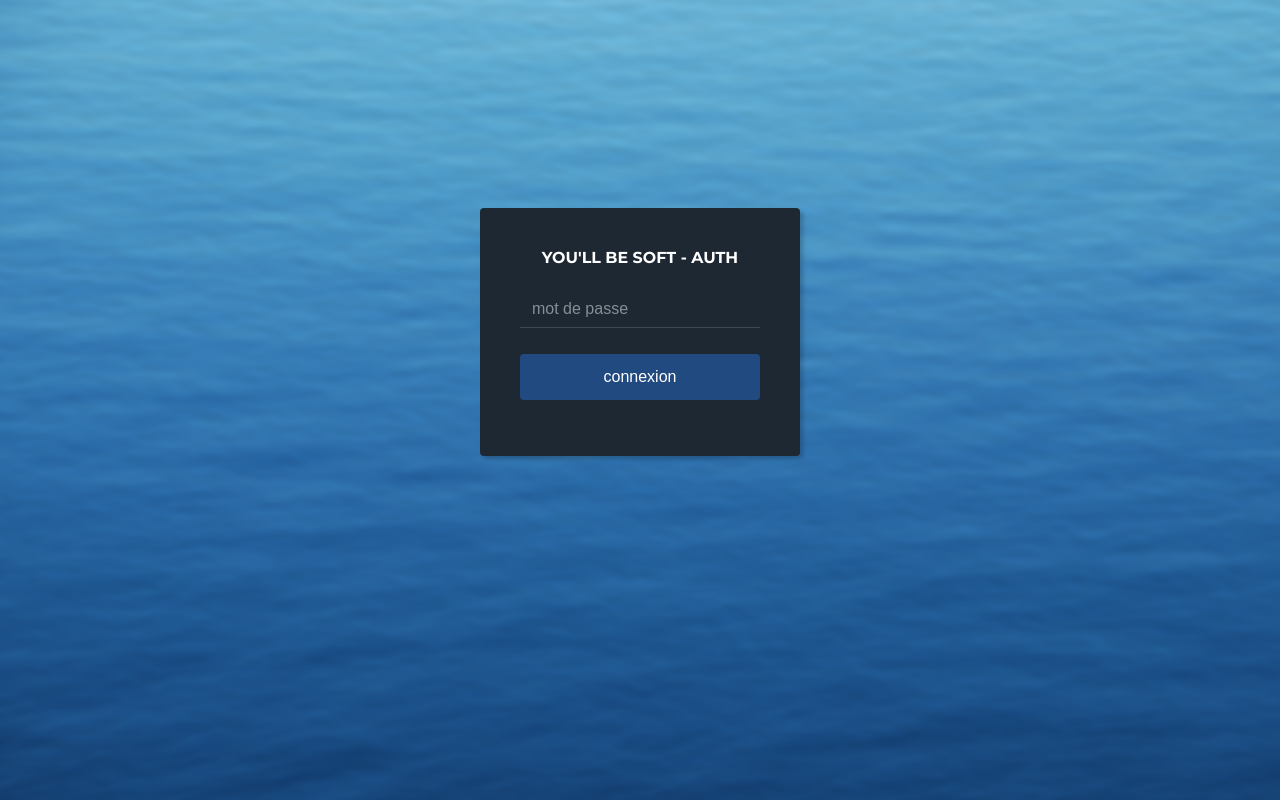
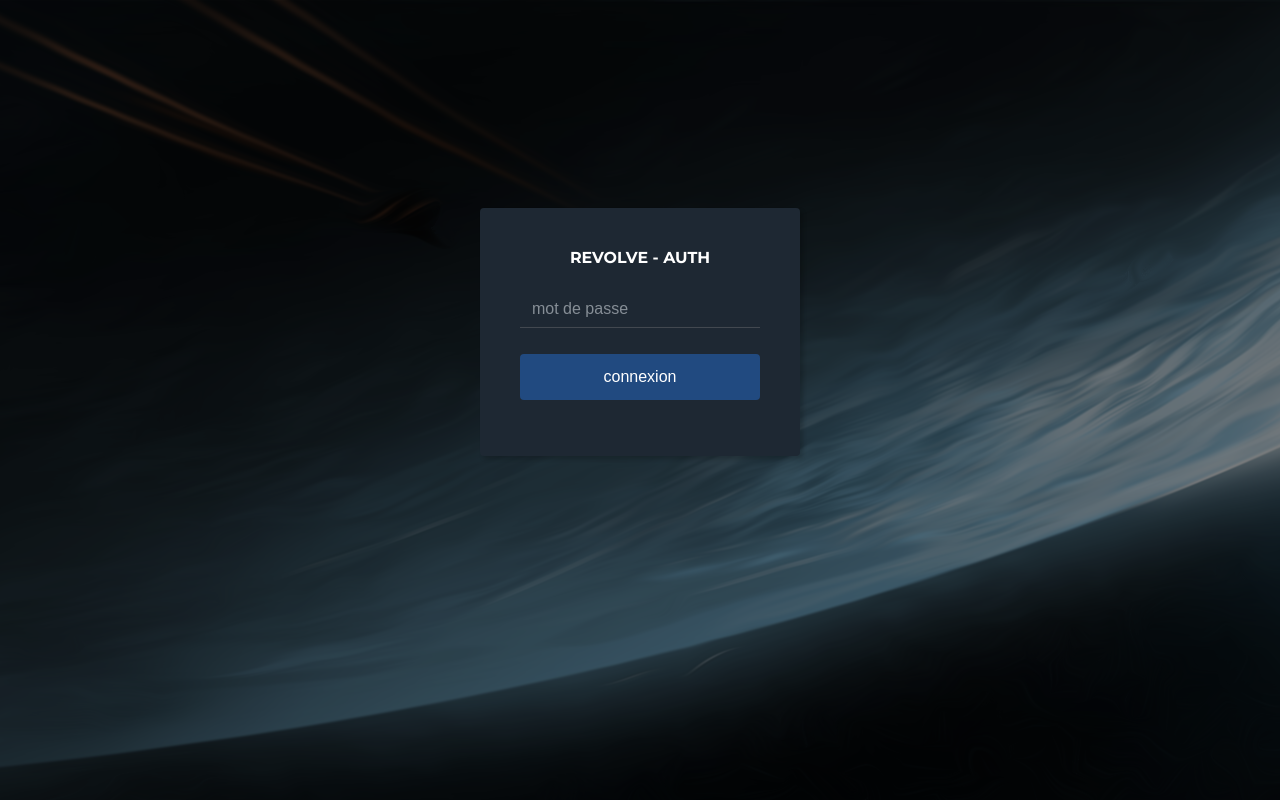
Before and after one commit to revolve-project/revolve-website, a plain HTML site: page admin.html in a window 1280 px wide. Drawn offline with Linux system fonts and the light colour scheme; some packages are replaced by stand-ins of ours; a script that the page names is missing.

Commit message:
name of pages update

```diff
--- a/admin.html
+++ b/admin.html
@@ -58,9 +58,9 @@
 
 <body>
     <header class="d-flex d-xxl-flex align-items-center justify-content-xxl-center align-items-xxl-center" style="height: 100vh;">
-        <section class="d-flex d-xxl-flex align-items-center justify-content-xxl-center align-items-xxl-center login-dark" style="width: 100%;height: 100vh;background: url(&quot;assets/img/homewallpaper.png&quot;);background-size: cover;">
+        <section class="d-flex d-xxl-flex align-items-center justify-content-xxl-center align-items-xxl-center login-dark" style="width: 100%;height: 100vh;background: url(&quot;assets/img/back-cosmo-dark.png&quot;);">
             <form style="padding-top: 40px;margin-top: -68px;" method="post">
-                <h1 style="color: rgb(255,255,255);text-align: center;font-size: 15.8838px;">YOU'LL BE SOFT - AUTH</h1>
+                <h1 style="color: rgb(255,255,255);text-align: center;font-size: 15.8838px;">REVOLVE - AUTH</h1>
                 <div class="text-center" style="margin-top: 24px;margin-bottom: 16px;"></div>
                 <div class="mb-3"><input class="form-control" type="password" name="TOKEN" placeholder="mot de passe"></div>
                 <div class="mb-3"><button class="btn btn-primary d-block w-100" type="button">connexion</button></div>
```
Also changed, not shown: download.html (+1 -1 lines), projet.html (+1 -1 lines), team.html (+1 -1 lines).
